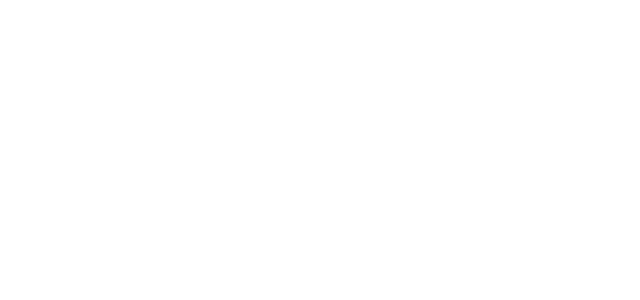
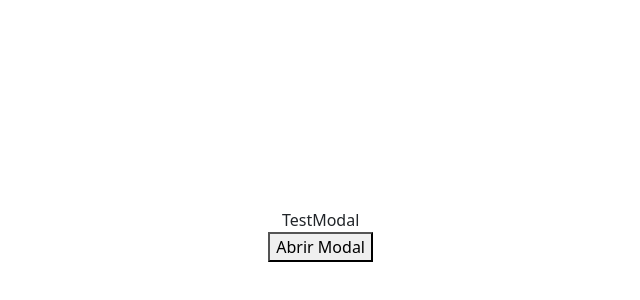
Before and after one commit to MatheusEngSoft/savevet, a React (Create React App) app: page /test-modal in a window 1280 px wide. Before the commit this address had no page. Shown: the part 192-492 px from the top of the page, without its empty margins (267-907 px from the left). Built offline with nearby package versions, Linux system fonts and the light colour scheme.

Commit message:
add modal function

```diff
--- a/src/App.js
+++ b/src/App.js
@@ -6,7 +6,7 @@
 import VetSection from './components/VetSection';
 import UserSection from './components/UserSection';
 import ChatSection from './components/ChatSection';
-import SelectCard from './components/SelectCard';
+import TestModal from './components/TestModal';
 
 function App() {
   return (
@@ -17,7 +17,7 @@
           <Route path="/vet-dashboard" element={<VetSection />} />
           <Route path="/user-dashboard" element={<UserSection />} />
           <Route path="/chat" element={<ChatSection />} />
-          <Route path="/billing-address" element={<SelectCard />} />
+          <Route path="/test-modal" element={<TestModal />} />
         </Routes>
       </SidebarProvider>
     </Router>
--- a/src/components/PagmentForm.jsx
+++ b/src/components/PagmentForm.jsx
@@ -1,8 +1,16 @@
 import React from 'react'
 import { FiCreditCard } from "react-icons/fi";
 
-function PagmentForm() {
+function PagmentForm({isOpen, onClose}) {
+
+  if (isOpen){
+    const handleClickOutside = (e) => {
+      if(e.target.className === 'pagment-overlay'){
+        onClose()
+      }
+    }
     return (
+    <div className='pagment-overlay' onClick={handleClickOutside}>
       <div className='pagment-form'>
         <FiCreditCard  size={100} color='#5C2574' className='icon'/>
         <h1>Forma de Pagamento</h1>
@@ -10,7 +18,12 @@
         <label htmlFor=""><input type="button" value="PIX" /></label>
         <label htmlFor=""><input type="button" value="CARTÃO DE CRÉDITO" /></label>
       </div>
+    </div>
     )
   }
 
+  return null
+
+}
+
 export default PagmentForm
--- /dev/null
+++ b/src/components/TestModal.jsx
@@ -0,0 +1,23 @@
+import React, { useState } from 'react'
+import './testModal.css'
+import PagmentForm from './PagmentForm'
+
+function TestModal() {
+
+  const [openModal, setOpenModal] = useState(false)
+
+  const closeModal = () => setOpenModal(false)
+  return (
+    <div className='test-modal'>
+      <div>
+        TestModal
+      </div>
+      <div>
+        <button onClick={() => setOpenModal(true)}>Abrir Modal</button>
+      </div>
+      <PagmentForm isOpen={openModal} onClose={closeModal}/>
+    </div>
+  )
+}
+
+export default TestModal
--- a/src/components/UserSection.jsx
+++ b/src/components/UserSection.jsx
@@ -19,7 +19,7 @@
           <div className='dashb'>
             <h1>Dashboard</h1>
             <a href="#">
-              <button type="button" className='c-button'>COMPLETE O SEU CADASTRO</button>
+              <button type="button" className='c-button' onClick={() => {}}>COMPLETE O SEU CADASTRO</button>
             </a>
           </div>
           <div className='project1'>
--- /dev/null
+++ b/src/components/testModal.css
@@ -0,0 +1,8 @@
+.test-modal {
+  display: flex;
+  flex-direction: column;
+  align-items: center;
+  position: fixed;
+  top: 50%;
+  right: 50%;
+}
--- a/src/style.scss
+++ b/src/style.scss
@@ -639,6 +639,17 @@
 
 }
 
+.pagment-overlay {
+  position: fixed;
+  top: 0;
+  left: 0;
+  width: 100%;
+  height: 100%;
+  background-color: rgba(0, 0, 0, 0.5); /* Fundo semitransparente para destacar o modal */
+  display: flex;
+  justify-content: center;
+  align-items: center;
+  z-index: 999; /* Um nível abaixo do modal para garantir que ele esteja sobre o overlay */
   .pagment-form {
     display: flex;
     justify-content: center;
@@ -656,7 +667,7 @@
     top: 50%;
     transform: translate(-50%, -50%);
     width: 453px;
-  height: 640px;
+    height: 550px;
 
     .icon{
       margin-top: 10px;
@@ -679,6 +690,7 @@
       font-size: 16px;
       font-weight: 400;
       color: #FFFFFF;
+    }
   }
 }
 
```
Lines whose indentation alone changed are shown as unchanged.
